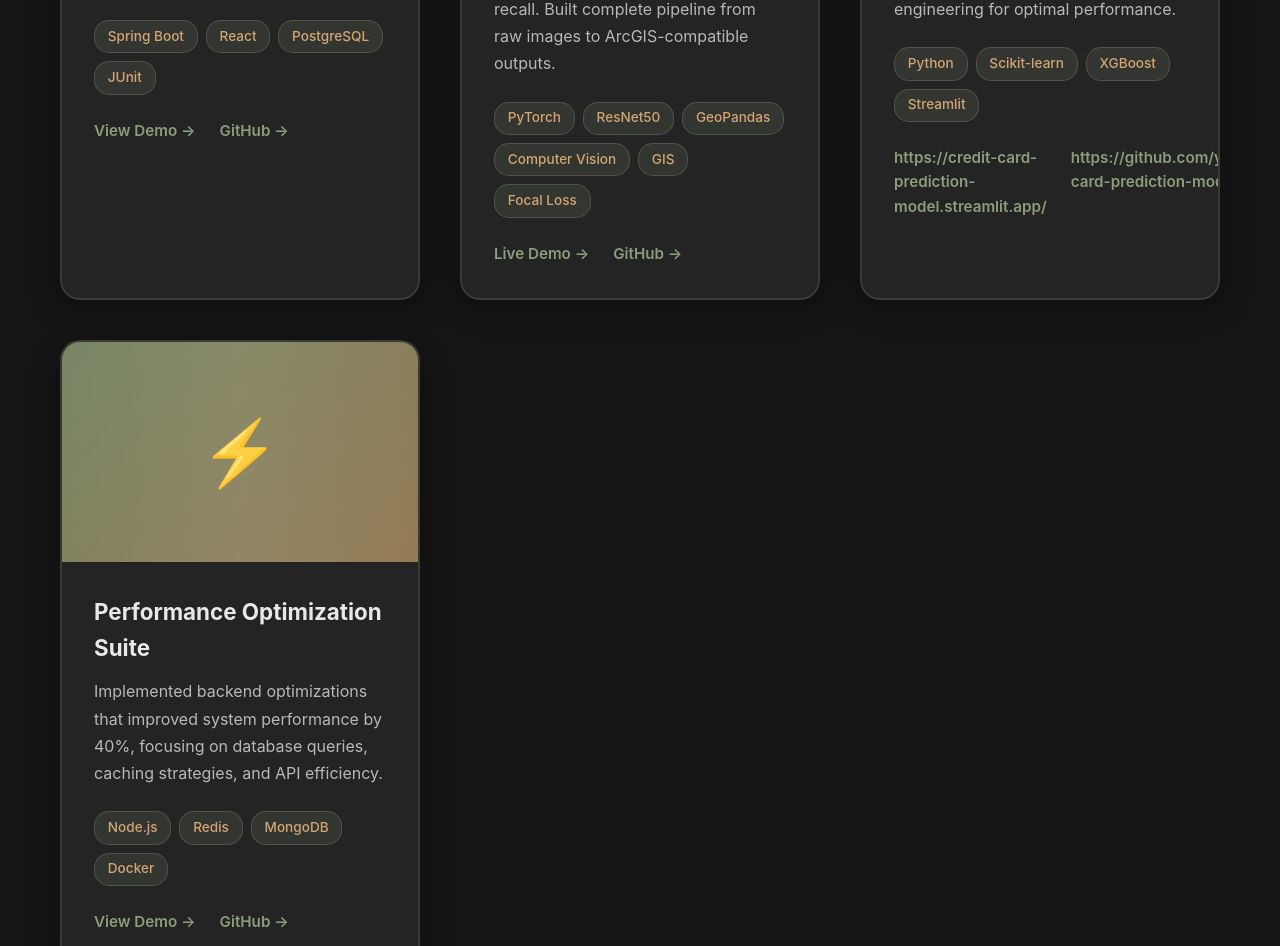
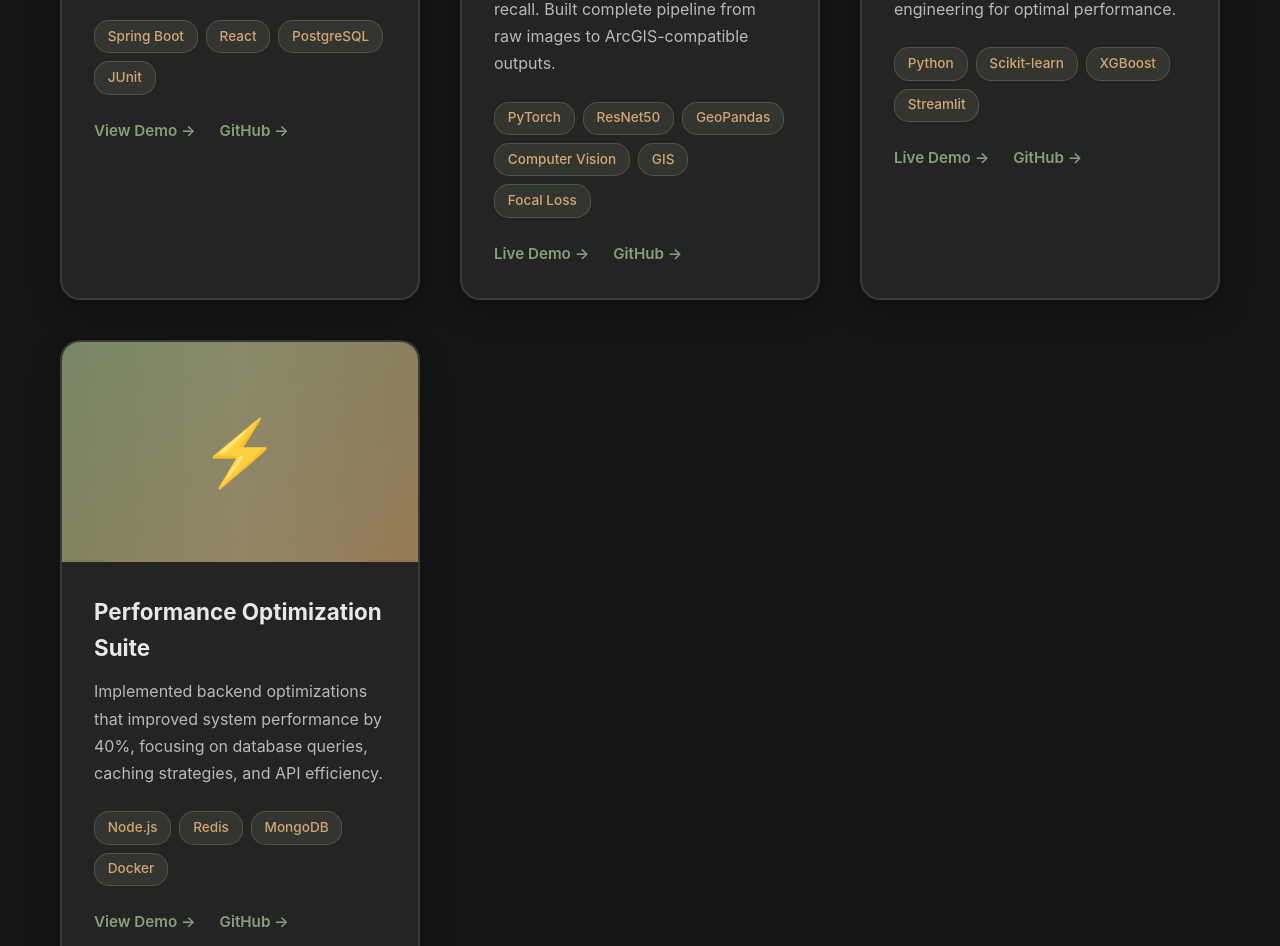
Before and after one commit to ydabhimanyu279/ydabhimanyu279.github.io, a plain HTML site: page index.html in a window 1280 px wide. Shown: the part 4894-5840 px from the top of the page. Drawn offline with Linux system fonts and the light colour scheme; animation ran at ten frames a second.

Commit message:
Update index.html

```diff
--- a/index.html
+++ b/index.html
@@ -1068,8 +1068,8 @@
                             <span class="tech-badge">Streamlit</span>
                         </div>
                         <div class="project-links">
-                            <a href="#">https://credit-card-prediction-model.streamlit.app/</a>
-                            <a href="#">https://github.com/ydabhimanyu279/credit-card-prediction-model</a>
+                            <a href="https://credit-card-prediction-model.streamlit.app/">Live Demo →</a>
+                            <a href="https://github.com/ydabhimanyu279/credit-card-prediction-model">GitHub →</a>
                         </div>
                     </div>
                 </div>
```
